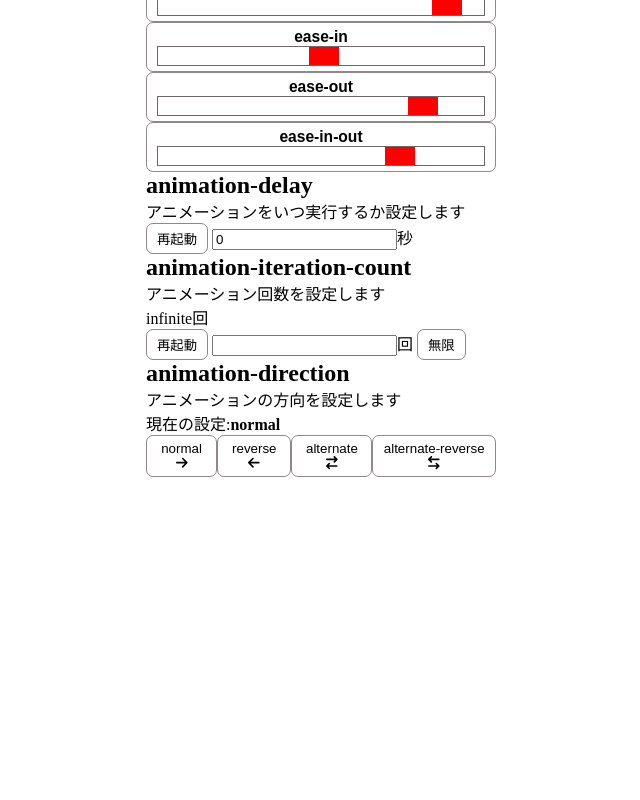
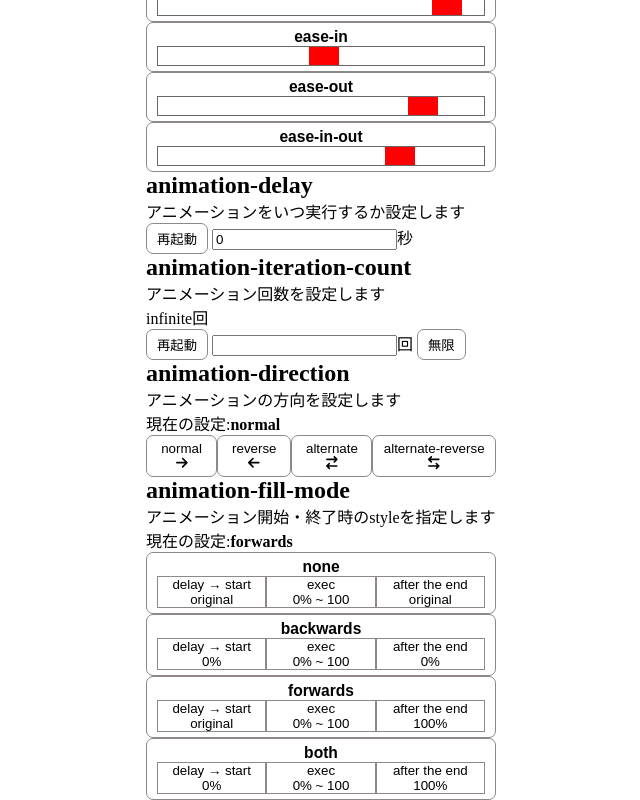
Before and after one commit to nanagami1369/animation-generator, a Svelte app: page / in a window 1280 px wide. Shown: the part 420-1220 px from the top of the page, without its empty margins (144-784 px from the left). Before the commit the page ends 897 px from the top, so only its background shows below. Built offline with nearby package versions, Linux system fonts and the light colour scheme.

Commit message:
アニメーション開始・終了時のスタイルを設定できるようになった

```diff
--- a/src/App.svelte
+++ b/src/App.svelte
@@ -195,6 +195,99 @@
         >
       </div>
     </div>
+    <div>
+      <h2>animation-fill-mode</h2>
+      <p>アニメーション開始・終了時のstyleを指定します</p>
+      <p>
+        現在の設定:<span class="current-setting">{animationFillMode}</span>
+      </p>
+      <div class="animation-fill-mode-area">
+        <button
+          on:click={() => {
+            animationFillMode = "none";
+          }}
+        >
+          <h3>none</h3>
+          <div class="animation-fill-mode-bar">
+            <div class="start-time">
+              <div>delay → start</div>
+              <div>original</div>
+            </div>
+            <div class="exec-time">
+              <div>exec</div>
+              <div>0% ~ 100</div>
+            </div>
+            <div class="end-time">
+              <div>after the end</div>
+              <div>original</div>
+            </div>
+          </div>
+        </button>
+        <button
+          on:click={() => {
+            animationFillMode = "backwards";
+          }}
+        >
+          <h3>backwards</h3>
+          <div class="animation-fill-mode-bar">
+            <div class="start-time">
+              <div>delay → start</div>
+              <div>0%</div>
+            </div>
+            <div class="exec-time">
+              <div>exec</div>
+              <div>0% ~ 100</div>
+            </div>
+            <div class="end-time">
+              <div>after the end</div>
+              <div>0%</div>
+            </div>
+          </div>
+        </button>
+        <button
+          on:click={() => {
+            animationFillMode = "forwards";
+          }}
+        >
+          <h3>forwards</h3>
+          <div class="animation-fill-mode-bar">
+            <div class="start-time">
+              <div>delay → start</div>
+              <div>original</div>
+            </div>
+            <div class="exec-time">
+              <div>exec</div>
+              <div>0% ~ 100</div>
+            </div>
+            <div class="end-time">
+              <div>after the end</div>
+              <div>100%</div>
+            </div>
+          </div>
+        </button>
+        <button
+          on:click={() => {
+            animationFillMode = "both";
+          }}
+        >
+          <h3>both</h3>
+          <div class="animation-fill-mode-bar">
+            <div class="start-time">
+              <div>delay → start</div>
+              <div>0%</div>
+            </div>
+            <div class="exec-time">
+              <div>exec</div>
+              <div>0% ~ 100</div>
+            </div>
+            <div class="end-time">
+              <div>after the end</div>
+              <div>100%</div>
+            </div>
+          </div>
+        </button>
+      </div>
+    </div>
   </div>
 </main>
 
@@ -297,6 +390,31 @@
     display: flex;
   }
 
+  .animation-fill-mode-area {
+    display: flex;
+    flex-direction: column;
+  }
+  .animation-fill-mode-bar {
+    display: flex;
+    flex-direction: row;
+    width: 100%;
+  }
+  .animation-fill-mode-bar .start-time {
+    text-align: center;
+
+    flex: 1 1 calc(100% / 3);
+    border: #8e8888 solid 1px;
+  }
+  .animation-fill-mode-bar .exec-time {
+    text-align: center;
+    flex: 1 1 calc(100% / 3);
+    border: #8e8888 solid 1px;
+  }
+  .animation-fill-mode-bar .end-time {
+    text-align: center;
+    flex: 1 1 calc(100% / 3);
+    border: #8e8888 solid 1px;
+  }
   /* progress bar animation start */
   .progress-bar-container {
     width: 100%;
```
